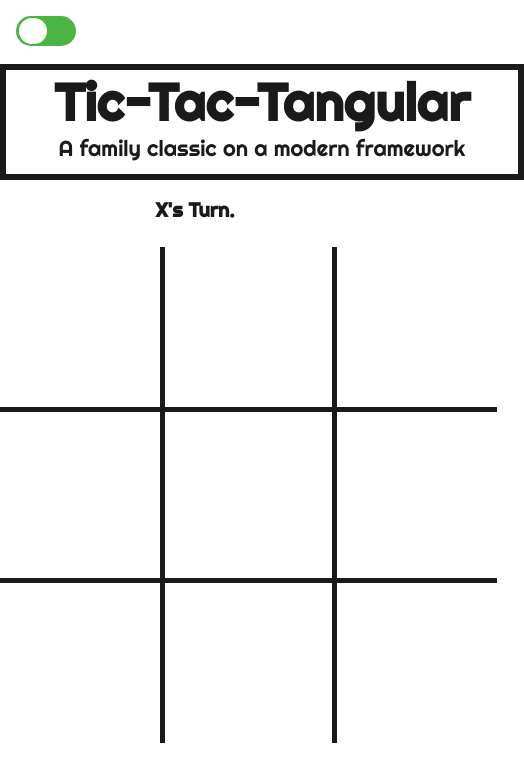
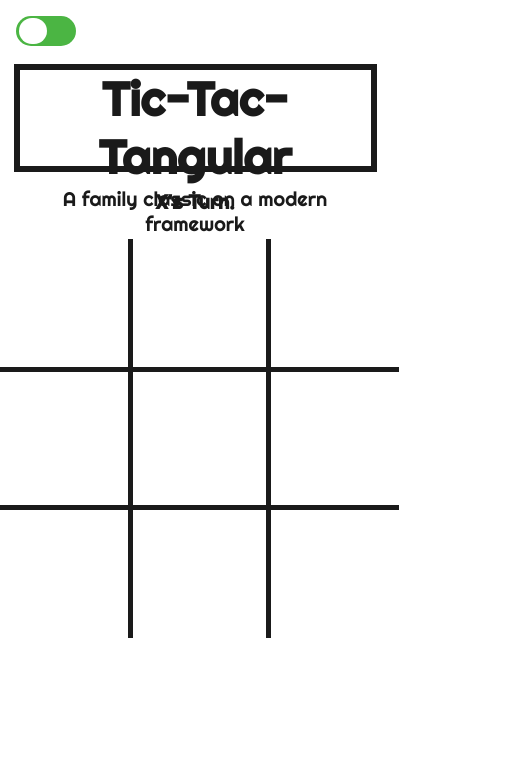
Before and after one commit to devmarantz/Tic-Tac-Tangular, an Angular app: page / in a window 390 px wide. Shown: the top 782 px of the page, 524 px wide, since content can reach past the window. Built offline with nearby package versions, Linux system fonts and the light colour scheme.

Commit message:
Add responsiveness at 560px

```diff
--- a/src/app/app.component.scss
+++ b/src/app/app.component.scss
@@ -106,14 +106,19 @@
     height: 2rem;
   }
   .titleBorder{
-    width: 32rem;
-    height: 6.5rem;
     margin-top: 0rem;
   }
+}
+
+@media all and (max-width: 560px) {
+  .titleBorder{
+    width: 90%;
+    height: 6rem;
+  }
   .gameTitle{
-    font-size: 52px;
+    font-size: 47px;
   }
   .description{
-    font-size: 22px;
+    font-size: 20px;
   }
 }
--- a/src/app/game-board/game-board.component.scss
+++ b/src/app/game-board/game-board.component.scss
@@ -132,7 +132,6 @@
 @media all and (max-width: 730px) {
   h2{
     margin-bottom: 25px;
-    font-size: 20px;
   }
   .board{
     width: 500px;
@@ -156,3 +155,30 @@
     border: 16px solid rgb(59, 173, 59);
   }
 }
+
+@media all and (max-width: 560px) {
+  h2{
+    margin-bottom: 25px;
+    font-size: 20px;
+  }
+  .board{
+    width: 400px;
+    height: 400px;
+  }
+  .resetButton{
+    margin-top: 25px;
+    width: 400px;
+  }
+  .X:before, .X:after {
+    left: 58px;
+    top: 12px;
+    width: 17px;
+    height: 110px;
+  }
+  .O {
+    border: 14px solid #1a1a1a;
+  }
+  .square .O.winner {
+    border: 14px solid rgb(59, 173, 59);
+  }
+}
```
